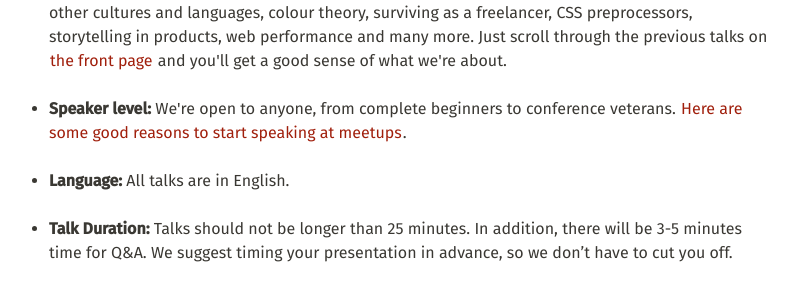
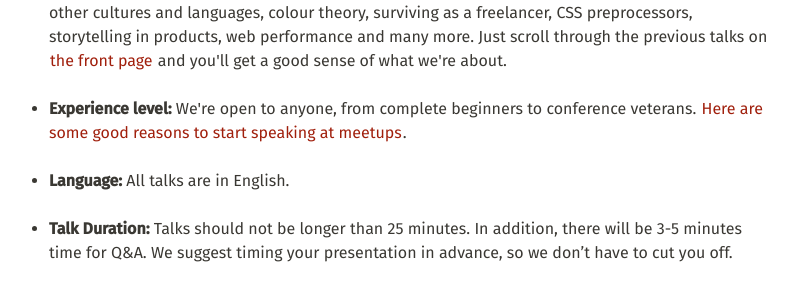
Before and after one commit to upfrontug/upfrontug.github.io, a Jekyll site: the page built from submit.html, in a window 1280 px wide and 900 px high, scrolled down 614 px. Shown: the part 161-451 px from the top of the window, without its empty margins (231-1028 px from the left). Built offline with Jekyll 4.4.1, drawn with Linux system fonts in a browser that asks for light colours; nearby versions of some CDN libraries; comment, search, counter and statistics services are not loaded.

Commit message:
Minor wording

```diff
--- a/submit.html
+++ b/submit.html
@@ -7,7 +7,7 @@
   <h2>About the talks at up.front</h2>
   <ul>
     <li><strong>Topics:</strong> Up.front is a meetup focused on web design & frontend development topics. Our audience is a diverse mix of designers, artists, frontend developers, concept, UX and communications people. The talks tend to be relatively light on code and cover topics such as development strategies, design language, user testing, running a company, publishing a magazine, the web in other cultures and languages, colour theory, surviving as a freelancer, CSS preprocessors, storytelling in products, web performance and many more. Just scroll through the previous talks on <a href="http://up.front.ug/">the front page</a> and you'll get a good sense of what we're about.</li>
-    <li><strong>Speaker level:</strong> We're open to anyone, from complete beginners to conference veterans. <a href="http://weareallaweso.me/">Here are some good reasons to start speaking at meetups</a>.</li>
+    <li><strong>Experience level:</strong> We're open to anyone, from complete beginners to conference veterans. <a href="http://weareallaweso.me/">Here are some good reasons to start speaking at meetups</a>.</li>
     <li><strong>Language:</strong> All talks are in English.</li>
     <li><strong>Talk Duration:</strong> Talks should not be longer than 25 minutes. In addition, there will be 3-5 minutes time for Q&A. We suggest timing your presentation in advance, so we don’t have to cut you off. </li>
     <li><strong>Slides and Equipment:</strong> There's a projector (1280x800 native resolution) with HDMI, VGA and Mini DisplayPort connectors, and the choice between a wireless microphone headset and a wired hand mic. We can also get audio from your machine into the speakers via AirPlay or 3.5mm audio jack, if needed. </li>
```
